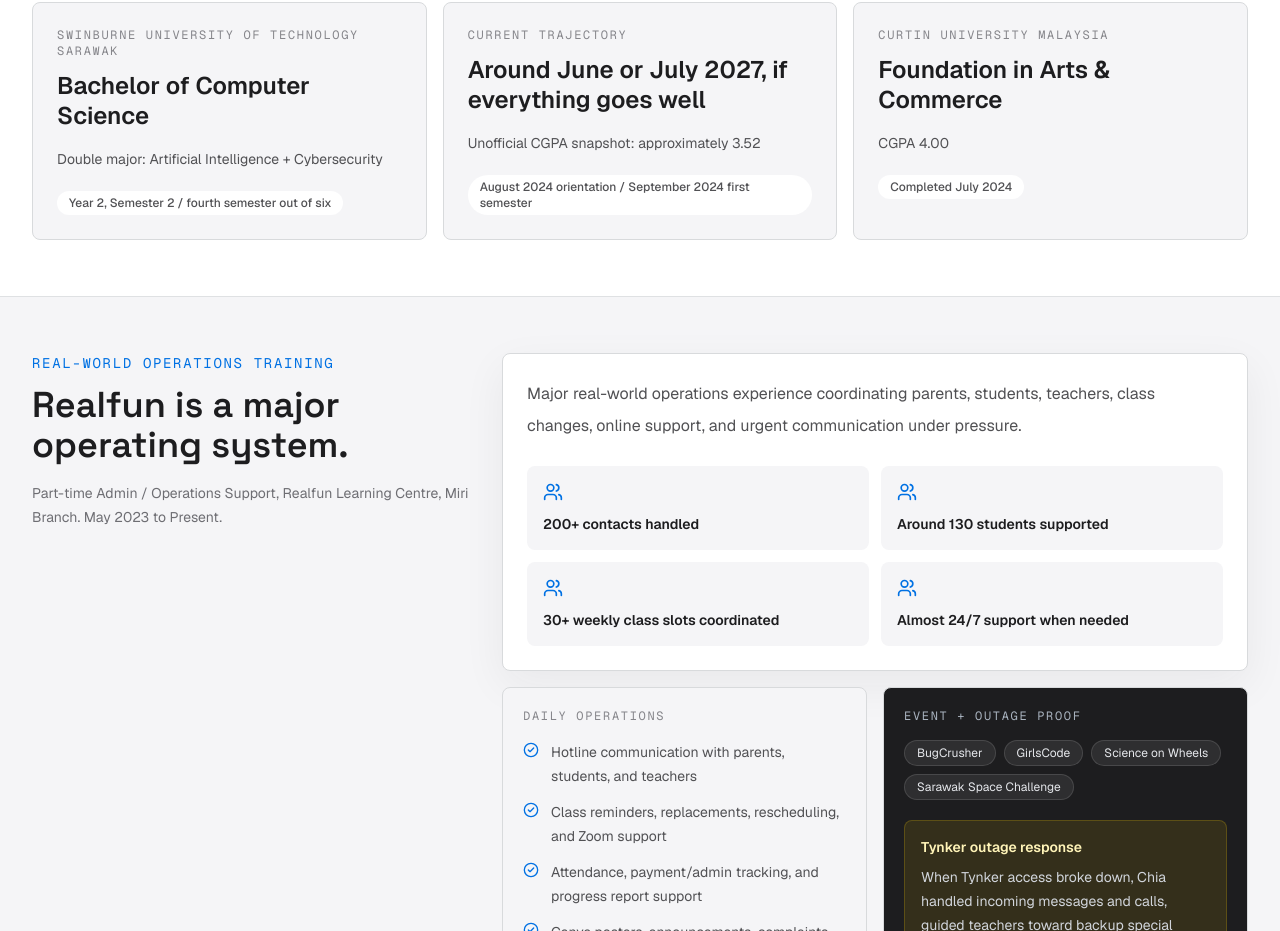
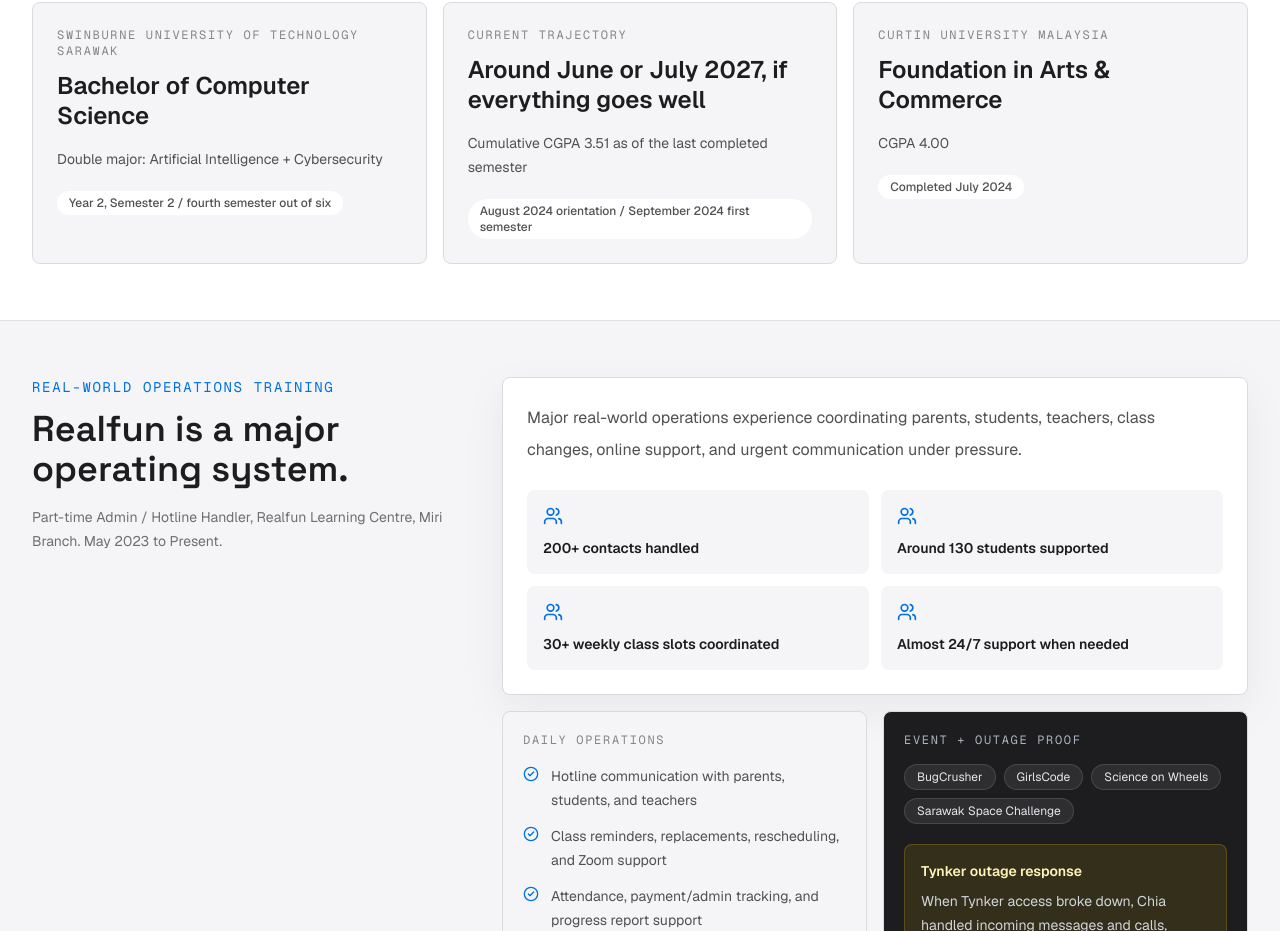
Before and after one commit to Yoriichi-0u0/chiaos-portfolio, a Next.js app: page / in a window 1280 px wide. Shown: the part 1777-2708 px from the top of the page. Built offline with nearby package versions, Linux system fonts and the light colour scheme.

Commit message:
Update confirmed CGPA and Realfun role

```diff
--- a/src/data/education.ts
+++ b/src/data/education.ts
@@ -9,7 +9,7 @@ export const education: Education = {
   firstSemester: "September 2024",
   currentStage: "Year 2, Semester 2 / fourth semester out of six",
   expectedGraduation: "Around June or July 2027, if everything goes well",
-  cgpaSnapshot: "Unofficial CGPA snapshot: approximately 3.52",
+  cgpaSnapshot: "Cumulative CGPA 3.51 as of the last completed semester",
   focus: [
     "AI systems and model workflows",
     "Cybersecurity and networking foundations",
--- a/src/data/experience.ts
+++ b/src/data/experience.ts
@@ -4,7 +4,7 @@ export const experience: Experience[] = [
   {
     organization: "Realfun Learning Centre",
     location: "Miri Branch",
-    role: "Part-time Admin / Operations Support",
+    role: "Part-time Admin / Hotline Handler",
     startDate: "May 2023",
     endDate: "Present",
     summary:
```
Also changed, not shown: 1 other file (tests, documents, lock files or other folders).
